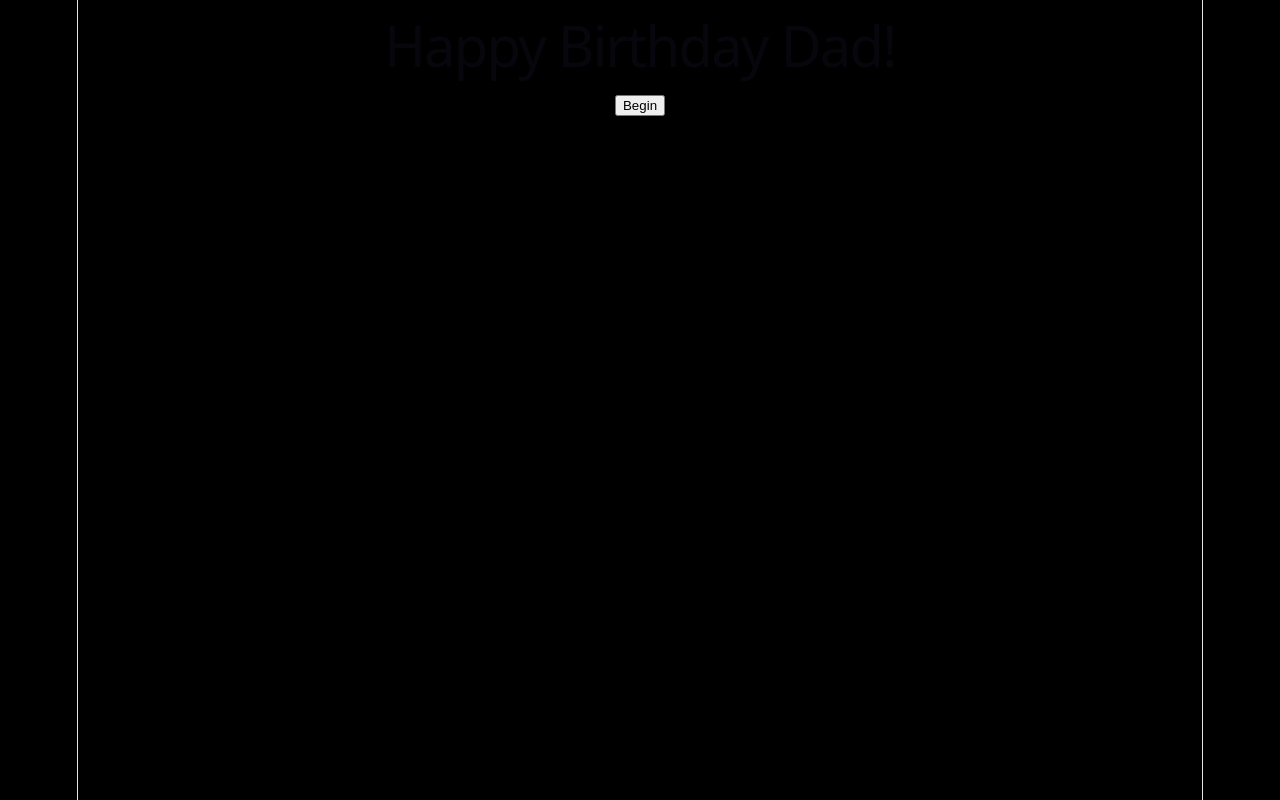
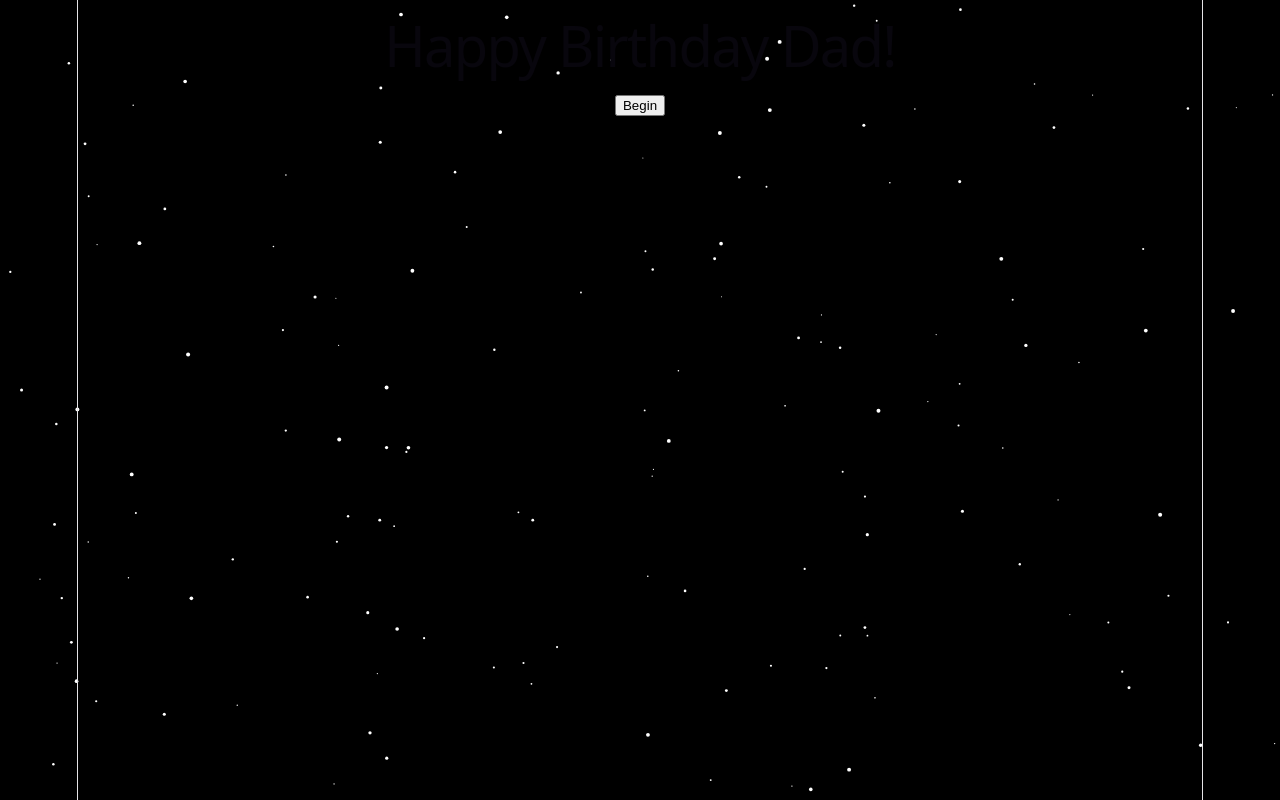
Before and after one commit to AustinCLieu/HappyBirthdayDad, a React (Vite) app in the folder HappyBirthdayWebsiteForDad/: page / in a window 1280 px wide. Built offline with nearby package versions, Linux system fonts and the light colour scheme.

Commit message:
Fixed bug that had stars hidden under a white layer

```diff
--- a/HappyBirthdayWebsiteForDad/src/index.css
+++ b/HappyBirthdayWebsiteForDad/src/index.css
@@ -19,7 +19,7 @@
   letter-spacing: 0.18px;
   color-scheme: light dark;
   color: var(--text);
-  background: var(--bg);
+  background: transparent;
   font-synthesis: none;
   text-rendering: optimizeLegibility;
   -webkit-font-smoothing: antialiased;
@@ -65,6 +65,7 @@ body {
   display: flex;
   flex-direction: column;
   box-sizing: border-box;
+  background: transparent;
 }
 
 h1,
```
